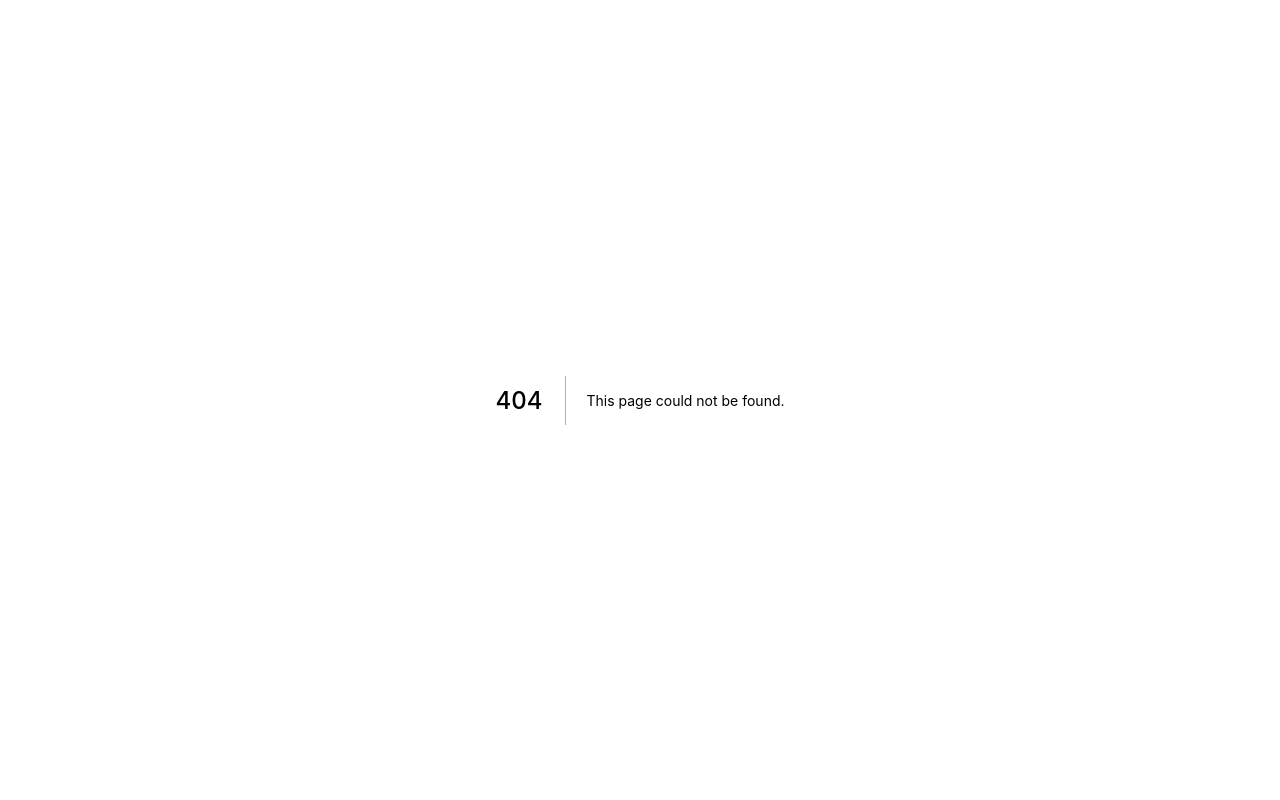
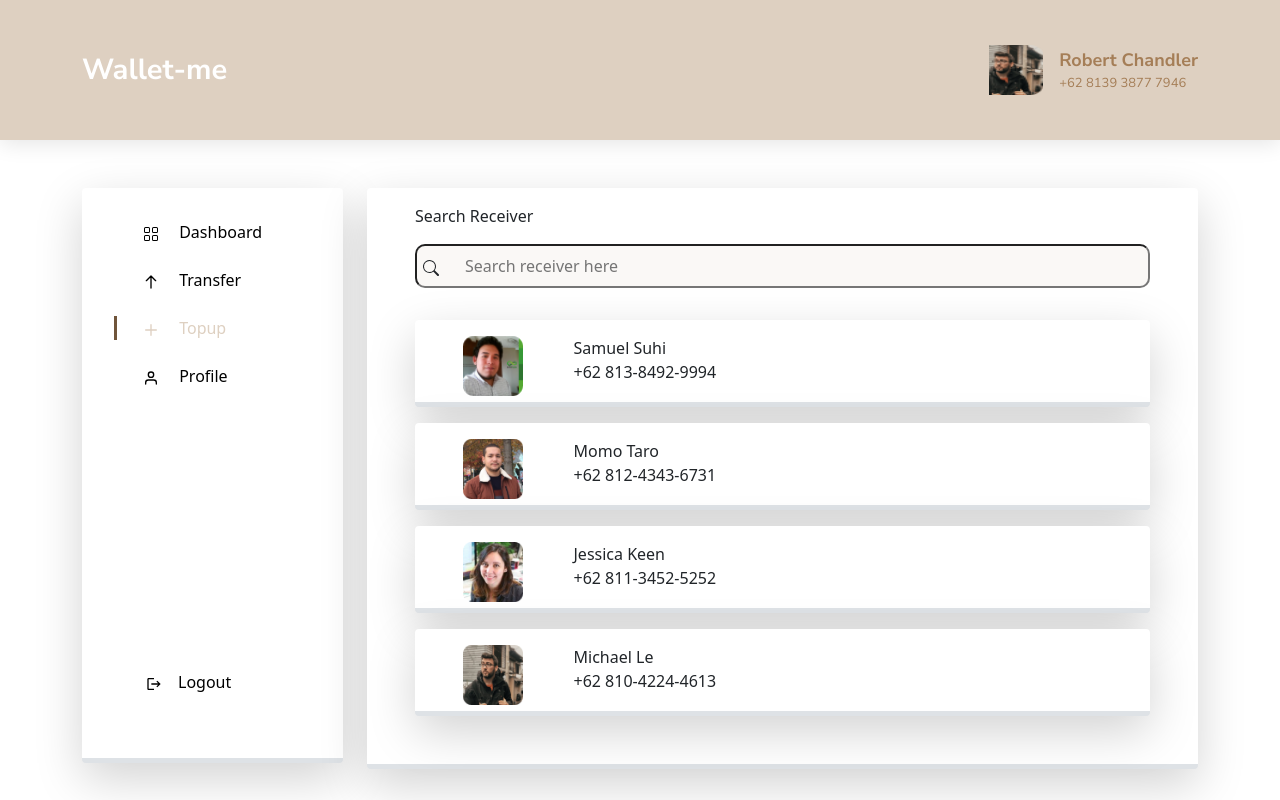
Before and after one commit to zalfanuramalia/wallet-me, a Next.js app: page /topup in a window 1280 px wide. Before the commit this address had no page. Built offline with nearby package versions, Linux system fonts and the light colour scheme.

Commit message:
feat: init topup page

```diff
--- /dev/null
+++ b/components/ModalsTopup.js
@@ -0,0 +1,29 @@
+import { Modal, Button, Form } from "react-bootstrap";
+
+const ModalsTopup = (props) => {
+    return (
+      <Modal
+        {...props}
+        size="md"
+        aria-labelledby="contained-modal-title-vcenter"
+        centered
+      >
+        <Modal.Header closeButton>
+          <Modal.Title id="contained-modal-title-vcenter">
+            Top Up
+          </Modal.Title>
+        </Modal.Header>
+        <Modal.Body>
+          <h6>Enter the amount of money, and click submit</h6>
+          <Form className="mt-3">
+            <Form.Control type="text" />
+          </Form>
+        </Modal.Body>
+        <Modal.Footer>
+          <Button type='submit' className="bg-color1 text-color4" onClick={props.onHide}>submit</Button>
+        </Modal.Footer>
+      </Modal>
+    );
+  }
+
+  export default ModalsTopup
--- a/components/SidePart.js
+++ b/components/SidePart.js
@@ -5,9 +5,12 @@ import {BsGrid} from 'react-icons/bs'
 import {HiOutlineArrowUp, HiOutlinePlus} from 'react-icons/hi'
 import {FiUser} from 'react-icons/fi'
 import {MdLogout} from "react-icons/md"
+import Modals from '../components/ModalsTopup'
+import React from 'react'
 import confirmations from "../styles/confirmation.module.scss";
 
 const SidePart = ()=> {
+    const [modalShow, setModalShow] = React.useState(false);
     const route = useRouter()
     const [active, setActive] = useState('/')
     useEffect(()=>{
@@ -52,7 +55,12 @@ const SidePart = ()=> {
                 <li key={item.name} >
                     <Link href={item.link}>
                         <a className={`d-flex flex-row align-items-center mt-4 ${active===item.link?'active':'' }`}>
+                            {item.name === "Topup" &&
+                           <div onClick={()=>setModalShow(true)}><span className='px-3'><Icon  /></span> {item.name}</div>}
+                           <Modals show={modalShow} onHide={() => setModalShow(false)} />
+                           {item.name !== "Topup" &&
                            <div><span className='px-3'><Icon  /></span> {item.name}</div>
+                           }
                         </a>
                     </Link>
                 </li>
--- /dev/null
+++ b/pages/topup.js
@@ -0,0 +1,96 @@
+import { Container, Row, Col, Card } from "react-bootstrap"
+import NavbarComponent from "../components/NavbarHome"
+import SidePart from "../components/SidePart"
+import {BsSearch} from "react-icons/bs"
+import Image from "next/image"
+
+const transfer = () => {
+    return (
+        <>
+        <style jsx>
+        {`
+            .radius-1 {
+                border-radius: 10px;
+                width: 100%
+            }
+
+        `}
+        </style>
+        <NavbarComponent />
+        <Container>
+            <Row>
+                <Col xl={3}>
+                    <Card className="mt-5 position-relative shadow-lg border border-top-0 border-start-0 border-end-0 border-5 border-bottom radius-1">
+                        <SidePart />
+                    </Card>
+                </Col>
+                <Col xl={9}>
+                    <Card className="mt-5 position-relative shadow-lg border border-top-0 border-start-0 border-end-0 border-5 border-bottom radius-1">
+                        <div className="px-5 mt-3">Search Receiver</div>
+                        <div className='d-flex flex-row align-items-center px-5 my-3 w-100 d-inline-block position-relative'>
+                            <div className="position-absolute px-2"><BsSearch /></div>
+                            <input type="text" className='px-5 py-2 bg-color5 radius-1' placeholder= 'Search receiver here' />
+                        </div>
+                        <div className="px-5 mb-5">
+                            <Card className="mt-3 position-relative shadow-lg border border-top-0 border-start-0 border-end-0 border-5 border-bottom radius-1">
+                                <Row className="px-5 mt-3">
+                                    <Col md={2}>
+                                        <Image src="/images/prof-1.png"  width={60} height={60} alt="profile"  />
+                                    </Col>
+                                    <Col md={10}>
+                                        <div className="d-flex flex-column justify-content-center">
+                                            <div>Samuel Suhi</div>
+                                            <div>+62 813-8492-9994</div>
+                                        </div>
+                                    </Col>
+                                </Row>
+                            </Card>
+                            <Card className="mt-3 position-relative shadow-lg border border-top-0 border-start-0 border-end-0 border-5 border-bottom radius-1">
+                                <Row className="px-5 mt-3">
+                                    <Col md={2}>
+                                        <Image src="/images/prof-3.png"  width={60} height={60} alt="profile"  />
+                                    </Col>
+                                    <Col md={10}>
+                                        <div className="d-flex flex-column justify-content-center">
+                                            <div>Momo Taro</div>
+                                            <div>+62 812-4343-6731</div>
+                                        </div>
+                                    </Col>
+                                </Row>
+                            </Card>
+                            <Card className="mt-3 position-relative shadow-lg border border-top-0 border-start-0 border-end-0 border-5 border-bottom radius-1">
+                                <Row className="px-5 mt-3">
+                                    <Col md={2}>
+                                        <Image src="/images/prof-4.png"  width={60} height={60} alt="profile"  />
+                                    </Col>
+                                    <Col md={10}>
+                                        <div className="d-flex flex-column justify-content-center">
+                                            <div>Jessica Keen</div>
+                                            <div>+62 811-3452-5252</div>
+                                        </div>
+                                    </Col>
+                                </Row>
+                            </Card>
+                            <Card className="mt-3 position-relative shadow-lg border border-top-0 border-start-0 border-end-0 border-5 border-bottom radius-1">
+                                <Row className="px-5 mt-3">
+                                    <Col md={2}>
+                                        <Image src="/images/prof-5.png"  width={60} height={60} alt="profile"  />
+                                    </Col>
+                                    <Col md={10}>
+                                        <div className="d-flex flex-column justify-content-center">
+                                            <div>Michael Le</div>
+                                            <div>+62 810-4224-4613</div>
+                                        </div>
+                                    </Col>
+                                </Row>
+                            </Card>
+                        </div>
+                    </Card>
+                </Col>
+            </Row>
+        </Container>
+        </>
+    )
+}
+
+export default transfer
```
